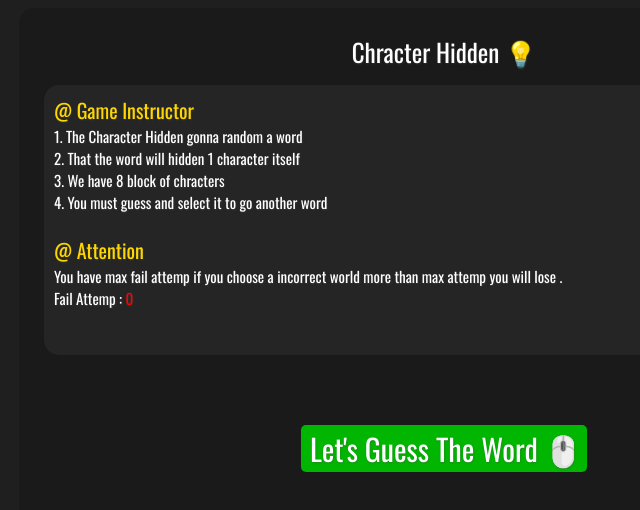
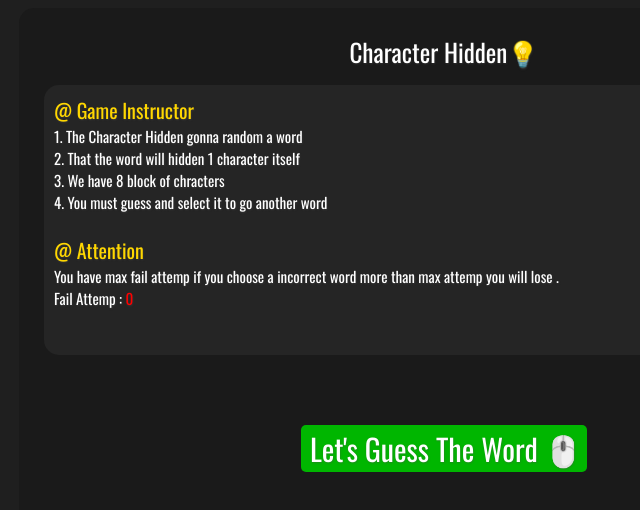
Before and after one commit to idontknowtoobrother/WordGuessingGame, a plain HTML site: page index.html in a window 1280 px wide. Shown: the full height of the page, 196-836 px from the left. Drawn offline with nearby package versions, Linux system fonts and the light colour scheme.

Commit message:
release: final

```diff
--- a/index.html
+++ b/index.html
@@ -3,7 +3,7 @@
 
 <head>
     <meta charset="UTF-8">
-    <title>Chracter Hidden (Hex, Sincerely)</title>
+    <title>Character Hidden (Hex, Sincerely)</title>
     <link rel="stylesheet" type="text/css" href="style.css" />
     <script src="scripts.js" defer></script>
     </script>
--- a/scripts.js
+++ b/scripts.js
@@ -52,7 +52,7 @@ function toMainMenu() {
     cleanGameContainer()
     initialGame()
     document.getElementsByClassName('game_container')[0].innerHTML = `
-        Chracter Hidden 💡
+        Character Hidden💡
         <div class='rules_info'>
             <span style="font-size: 20px; color: gold;"> @ Game Instructor</span>
             <br>1. The Character Hidden gonna random a word
@@ -61,7 +61,7 @@ function toMainMenu() {
             <br>4. You must guess and select it to go another word
 
             <br><br><span style="font-size: 20px; color: gold;"> @ Attention</span><br>
-            You have max fail attemp if you choose a incorrect world more than max attemp you will lose .
+            You have max fail attemp if you choose a incorrect word more than max attemp you will lose .
             <br>Fail Attemp : <span style="color:red">${failAttmp}</span>
         </div>
         <button id="startBtn" onclick="toStartGuessingWord()">Let's Guess The Word 🖱️</button>
```
